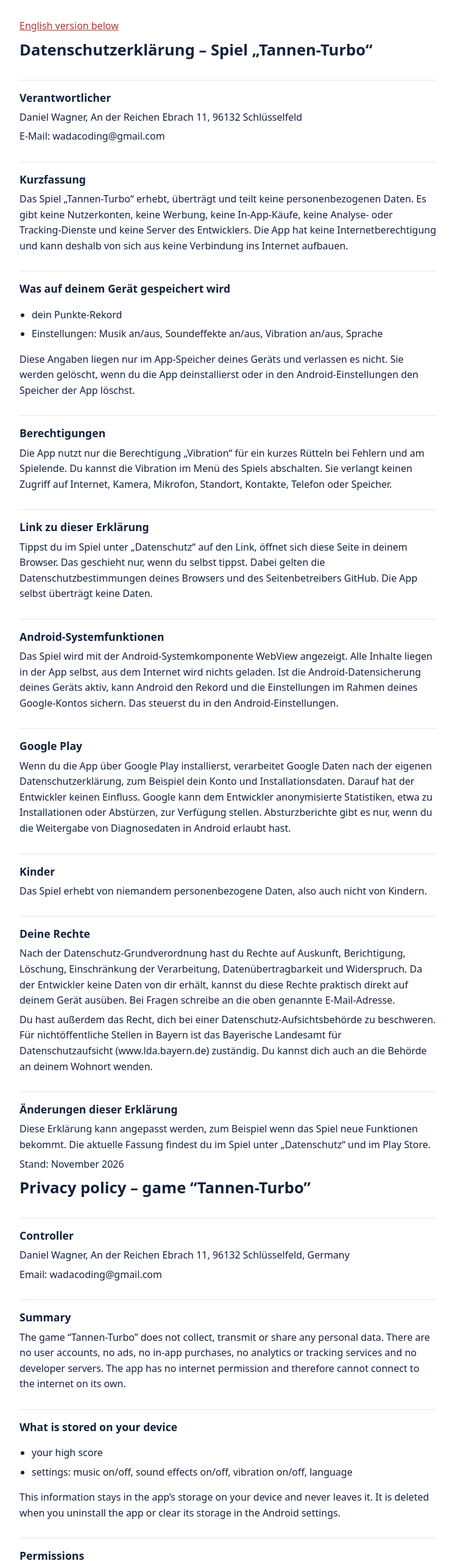
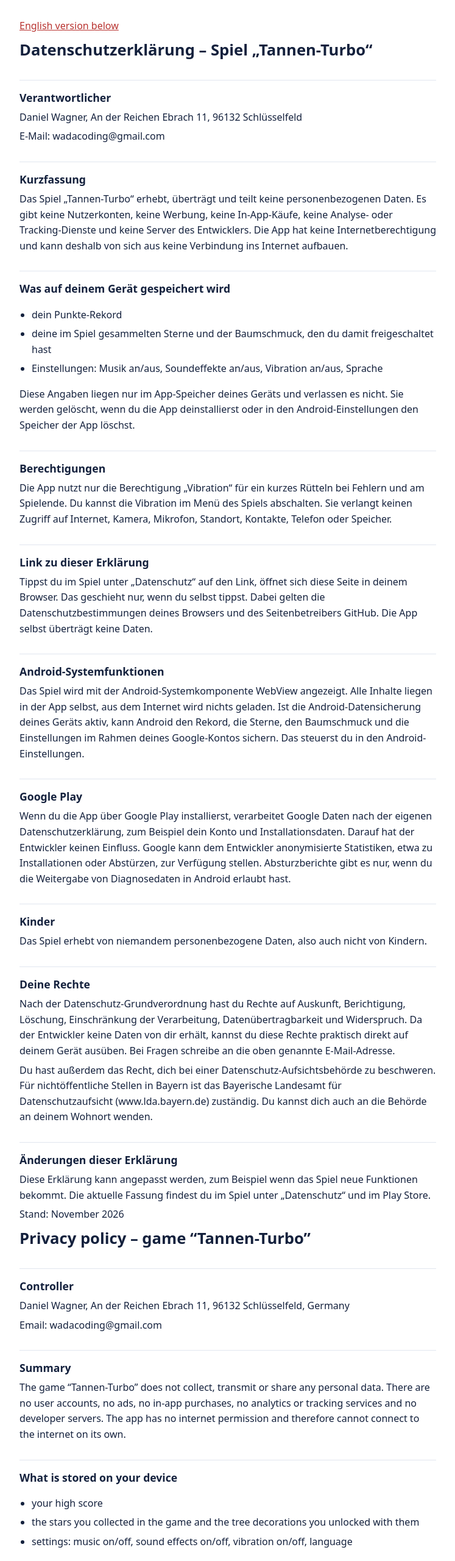
Before and after one commit to wadacoding/tannen-turbo-datenschutz, a plain HTML site: page index.html in a window 1280 px wide. Shown: the top 2560 px of the page at 61% size, without its empty margins (266-1013 px from the left). Drawn offline with Linux system fonts and the light colour scheme.

Commit message:
Add files via upload

```diff
--- a/index.html
+++ b/index.html
@@ -21,10 +21,10 @@ ul{padding-left:20px}
 <h1>Datenschutzerklärung – Spiel „Tannen-Turbo“</h1>
 <section><h2>Verantwortlicher</h2><p>Daniel Wagner, An der Reichen Ebrach 11, 96132 Schlüsselfeld</p><p>E-Mail: wadacoding@gmail.com</p></section>
 <section><h2>Kurzfassung</h2><p>Das Spiel „Tannen-Turbo“ erhebt, überträgt und teilt keine personenbezogenen Daten. Es gibt keine Nutzerkonten, keine Werbung, keine In-App-Käufe, keine Analyse- oder Tracking-Dienste und keine Server des Entwicklers. Die App hat keine Internetberechtigung und kann deshalb von sich aus keine Verbindung ins Internet aufbauen.</p></section>
-<section><h2>Was auf deinem Gerät gespeichert wird</h2><ul><li>dein Punkte-Rekord</li><li>Einstellungen: Musik an/aus, Soundeffekte an/aus, Vibration an/aus, Sprache</li></ul><p>Diese Angaben liegen nur im App-Speicher deines Geräts und verlassen es nicht. Sie werden gelöscht, wenn du die App deinstallierst oder in den Android-Einstellungen den Speicher der App löschst.</p></section>
+<section><h2>Was auf deinem Gerät gespeichert wird</h2><ul><li>dein Punkte-Rekord</li><li>deine im Spiel gesammelten Sterne und der Baumschmuck, den du damit freigeschaltet hast</li><li>Einstellungen: Musik an/aus, Soundeffekte an/aus, Vibration an/aus, Sprache</li></ul><p>Diese Angaben liegen nur im App-Speicher deines Geräts und verlassen es nicht. Sie werden gelöscht, wenn du die App deinstallierst oder in den Android-Einstellungen den Speicher der App löschst.</p></section>
 <section><h2>Berechtigungen</h2><p>Die App nutzt nur die Berechtigung „Vibration“ für ein kurzes Rütteln bei Fehlern und am Spielende. Du kannst die Vibration im Menü des Spiels abschalten. Sie verlangt keinen Zugriff auf Internet, Kamera, Mikrofon, Standort, Kontakte, Telefon oder Speicher.</p></section>
 <section><h2>Link zu dieser Erklärung</h2><p>Tippst du im Spiel unter „Datenschutz“ auf den Link, öffnet sich diese Seite in deinem Browser. Das geschieht nur, wenn du selbst tippst. Dabei gelten die Datenschutzbestimmungen deines Browsers und des Seitenbetreibers GitHub. Die App selbst überträgt keine Daten.</p></section>
-<section><h2>Android-Systemfunktionen</h2><p>Das Spiel wird mit der Android-Systemkomponente WebView angezeigt. Alle Inhalte liegen in der App selbst, aus dem Internet wird nichts geladen. Ist die Android-Datensicherung deines Geräts aktiv, kann Android den Rekord und die Einstellungen im Rahmen deines Google-Kontos sichern. Das steuerst du in den Android-Einstellungen.</p></section>
+<section><h2>Android-Systemfunktionen</h2><p>Das Spiel wird mit der Android-Systemkomponente WebView angezeigt. Alle Inhalte liegen in der App selbst, aus dem Internet wird nichts geladen. Ist die Android-Datensicherung deines Geräts aktiv, kann Android den Rekord, die Sterne, den Baumschmuck und die Einstellungen im Rahmen deines Google-Kontos sichern. Das steuerst du in den Android-Einstellungen.</p></section>
 <section><h2>Google Play</h2><p>Wenn du die App über Google Play installierst, verarbeitet Google Daten nach der eigenen Datenschutzerklärung, zum Beispiel dein Konto und Installationsdaten. Darauf hat der Entwickler keinen Einfluss. Google kann dem Entwickler anonymisierte Statistiken, etwa zu Installationen oder Abstürzen, zur Verfügung stellen. Absturzberichte gibt es nur, wenn du die Weitergabe von Diagnosedaten in Android erlaubt hast.</p></section>
 <section><h2>Kinder</h2><p>Das Spiel erhebt von niemandem personenbezogene Daten, also auch nicht von Kindern.</p></section>
 <section><h2>Deine Rechte</h2><p>Nach der Datenschutz-Grundverordnung hast du Rechte auf Auskunft, Berichtigung, Löschung, Einschränkung der Verarbeitung, Datenübertragbarkeit und Widerspruch. Da der Entwickler keine Daten von dir erhält, kannst du diese Rechte praktisch direkt auf deinem Gerät ausüben. Bei Fragen schreibe an die oben genannte E-Mail-Adresse.</p><p>Du hast außerdem das Recht, dich bei einer Datenschutz-Aufsichtsbehörde zu beschweren. Für nichtöffentliche Stellen in Bayern ist das Bayerische Landesamt für Datenschutzaufsicht (www.lda.bayern.de) zuständig. Du kannst dich auch an die Behörde an deinem Wohnort wenden.</p></section>
@@ -35,10 +35,10 @@ ul{padding-left:20px}
 <h1>Privacy policy – game “Tannen-Turbo”</h1>
 <section><h2>Controller</h2><p>Daniel Wagner, An der Reichen Ebrach 11, 96132 Schlüsselfeld, Germany</p><p>Email: wadacoding@gmail.com</p></section>
 <section><h2>Summary</h2><p>The game “Tannen-Turbo” does not collect, transmit or share any personal data. There are no user accounts, no ads, no in-app purchases, no analytics or tracking services and no developer servers. The app has no internet permission and therefore cannot connect to the internet on its own.</p></section>
-<section><h2>What is stored on your device</h2><ul><li>your high score</li><li>settings: music on/off, sound effects on/off, vibration on/off, language</li></ul><p>This information stays in the app’s storage on your device and never leaves it. It is deleted when you uninstall the app or clear its storage in the Android settings.</p></section>
+<section><h2>What is stored on your device</h2><ul><li>your high score</li><li>the stars you collected in the game and the tree decorations you unlocked with them</li><li>settings: music on/off, sound effects on/off, vibration on/off, language</li></ul><p>This information stays in the app’s storage on your device and never leaves it. It is deleted when you uninstall the app or clear its storage in the Android settings.</p></section>
 <section><h2>Permissions</h2><p>The app only uses the “vibration” permission for a short buzz on mistakes and at the end of a game. You can turn vibration off in the game menu. It does not request access to the internet, camera, microphone, location, contacts, phone or storage.</p></section>
 <section><h2>Link to this policy</h2><p>If you tap the link under “Privacy” in the game, this page opens in your browser. This only happens when you tap it yourself. The privacy policies of your browser and of the site operator GitHub apply. The app itself does not transmit any data.</p></section>
-<section><h2>Android system features</h2><p>The game is displayed using the Android system component WebView. All content is part of the app; nothing is loaded from the internet. If Android backup is enabled on your device, Android may back up the high score and settings as part of your Google account. You control this in the Android settings.</p></section>
+<section><h2>Android system features</h2><p>The game is displayed using the Android system component WebView. All content is part of the app; nothing is loaded from the internet. If Android backup is enabled on your device, Android may back up the high score, stars, tree decorations and settings as part of your Google account. You control this in the Android settings.</p></section>
 <section><h2>Google Play</h2><p>If you install the app via Google Play, Google processes data according to its own privacy policy, for example your account and installation data. The developer has no influence on this. Google may provide the developer with anonymised statistics, for example about installations or crashes. Crash reports are only available if you have allowed sharing of diagnostic data in Android.</p></section>
 <section><h2>Children</h2><p>The game does not collect personal data from anyone, including children.</p></section>
 <section><h2>Your rights</h2><p>Under the General Data Protection Regulation you have the right of access, rectification, erasure, restriction of processing, data portability and objection. As the developer does not receive any data from you, you can exercise these rights directly on your device. If you have questions, write to the email address above.</p><p>You also have the right to lodge a complaint with a data protection supervisory authority. For private bodies in Bavaria this is the Bavarian Data Protection Authority (www.lda.bayern.de). You can also contact the authority where you live.</p></section>
```
